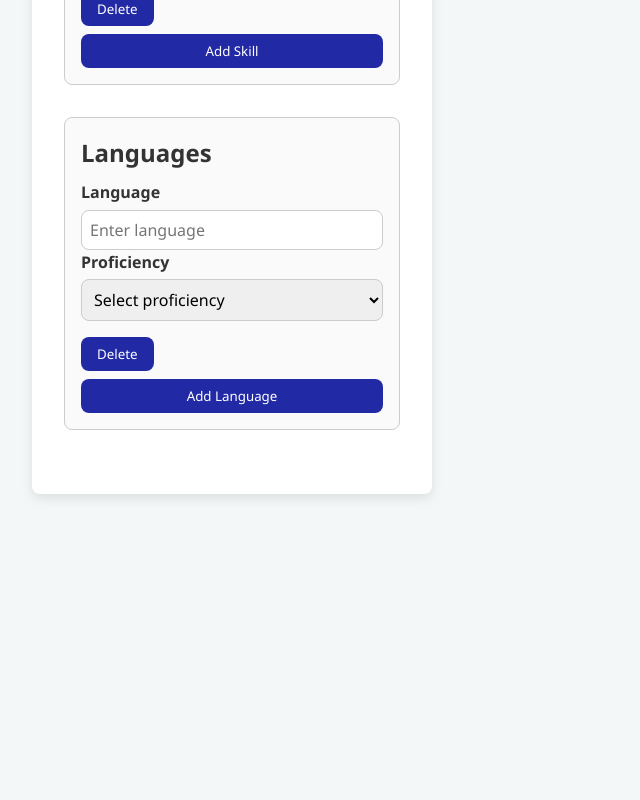
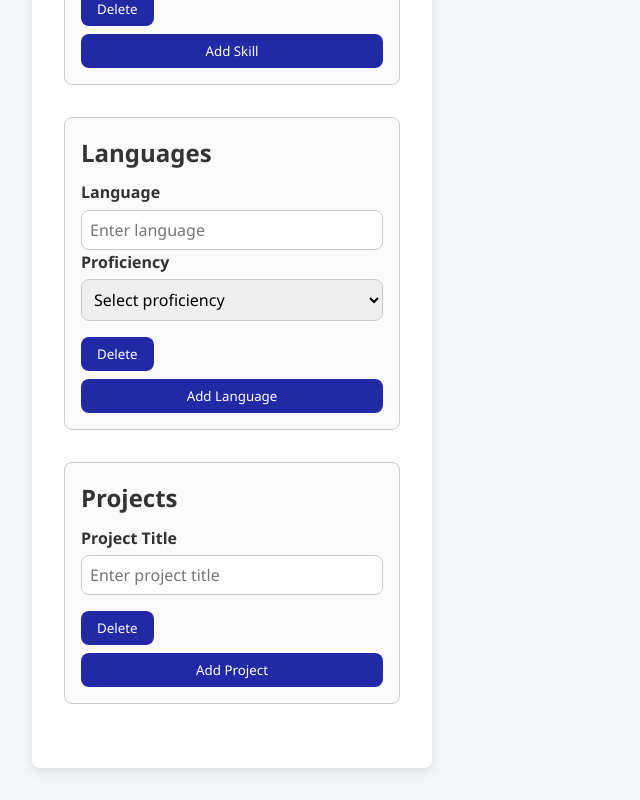
Before and after one commit to dlastic/cv-application, a React (Vite) app: page / in a window 1280 px wide. Shown: the part 1919-2719 px from the top of the page, without its empty margins (0-640 px from the left). Before the commit the page ends 2445 px from the top, so only its background shows below. Built offline with nearby package versions, Linux system fonts and the light colour scheme.

Commit message:
Add Projects section

```diff
--- a/src/App.css
+++ b/src/App.css
@@ -93,7 +93,8 @@ button:hover {
 .experience-list,
 .education-list,
 .skills-list,
-.languages-list {
+.languages-list,
+.projects-list {
   display: flex;
   flex-direction: column;
   gap: var(--space-xs);
@@ -199,13 +200,15 @@ textarea:focus {
 }
 
 .cv-experience,
-.cv-skills {
+.cv-skills,
+.cv-languages {
   border-bottom: 2px solid var(--color-cv-border);
   padding-bottom: var(--space-md);
 }
 
 .cv-education,
-.cv-languages {
+.cv-languages,
+.cv-projects {
   margin-top: var(--space-md);
 }
 
--- a/src/App.jsx
+++ b/src/App.jsx
@@ -5,6 +5,7 @@ import ExperienceList from "./components/ExperienceList";
 import EducationList from "./components/EducationList";
 import SkillsList from "./components/SkillsList";
 import LanguagesList from "./components/LanguagesList";
+import ProjectsList from "./components/ProjectsList";
 import CVDisplay from "./components/CVDisplay";
 import exampleData from "./data/exampleData";
 import {
@@ -13,6 +14,7 @@ import {
   initializeEducation,
   initializeSkill,
   initializeLanguage,
+  initializeProject,
 } from "./data/initializers";
 
 export default function App() {
@@ -21,6 +23,7 @@ export default function App() {
   const [educations, setEducations] = useState([initializeEducation()]);
   const [skills, setSkills] = useState([initializeSkill()]);
   const [languages, setLanguages] = useState([initializeLanguage()]);
+  const [projects, setProjects] = useState([initializeProject()]);
 
   function loadExample() {
     setPersonalInfo(exampleData.personalInfo);
@@ -28,6 +31,7 @@ export default function App() {
     setEducations(exampleData.educations);
     setSkills(exampleData.skills);
     setLanguages(exampleData.languages);
+    setProjects(exampleData.projects);
   }
 
   function clearData() {
@@ -36,6 +40,7 @@ export default function App() {
     setEducations([initializeEducation()]);
     setSkills([initializeSkill()]);
     setLanguages([initializeLanguage()]);
+    setProjects([initializeProject()]);
   }
 
   return (
@@ -52,6 +57,7 @@ export default function App() {
         <EducationList educations={educations} setEducations={setEducations} />
         <SkillsList skills={skills} setSkills={setSkills} />
         <LanguagesList languages={languages} setLanguages={setLanguages} />
+        <ProjectsList projects={projects} setProjects={setProjects}/>
       </div>
 
       <div className="preview-section">
@@ -61,6 +67,7 @@ export default function App() {
           educations={educations}
           skills={skills}
           languages={languages}
+          projects={projects}
         />
       </div>
     </div>
--- a/src/components/CVDisplay.jsx
+++ b/src/components/CVDisplay.jsx
@@ -35,6 +35,7 @@ export default function CVDisplay({
   educations,
   skills,
   languages,
+  projects,
 }) {
   const iconsSize = 16;
   const proficiencyMap = {
@@ -159,6 +160,17 @@ export default function CVDisplay({
               </ul>
             </div>
           )}
+
+          {hasAnyFilled(projects) && (
+            <div className="cv-projects">
+              <h2>Projects</h2>
+              <ul>
+                {projects.filter(hasValues).map((project) => (
+                  <li key={project.id}>{project.title}</li>
+                ))}
+              </ul>
+            </div>
+          )}
         </section>
       </main>
     </div>
--- /dev/null
+++ b/src/components/Project.jsx
@@ -0,0 +1,21 @@
+export default function Project({ project, setProject, deleteProject }) {
+  return (
+    <div className="project">
+      <form>
+        <label htmlFor={`project-${project.id}`}>Project Title</label>
+        <input
+          type="text"
+          id={`project-${project.id}`}
+          name="title"
+          value={project.title}
+          onChange={(e) => setProject({ ...project, title: e.target.value })}
+          placeholder="Enter project title"
+        />
+
+        <button type="button" onClick={deleteProject}>
+          Delete
+        </button>
+      </form>
+    </div>
+  );
+}
--- /dev/null
+++ b/src/components/ProjectsList.jsx
@@ -0,0 +1,37 @@
+import Project from "./Project";
+import { initializeProject } from "../data/initializers";
+
+export default function ProjectsList({ projects, setProjects }) {
+  const addProject = () => {
+    setProjects([...projects, initializeProject()]);
+  };
+
+  const updateProject = (id, updatedProject) => {
+    setProjects(
+      projects.map((project) => (project.id === id ? updatedProject : project))
+    );
+  };
+
+  const deleteProject = (id) => {
+    setProjects(projects.filter((project) => project.id !== id));
+  };
+
+  return (
+    <div className="projects-list">
+      <h2>Projects</h2>
+      {projects.map((project) => (
+        <Project
+          key={project.id}
+          project={project}
+          setProject={(updatedProject) =>
+            updateProject(project.id, updatedProject)
+          }
+          deleteProject={() => deleteProject(project.id)}
+        />
+      ))}
+      <button type="button" onClick={addProject}>
+        Add Project
+      </button>
+    </div>
+  );
+}
--- a/src/data/exampleData.js
+++ b/src/data/exampleData.js
@@ -58,6 +58,12 @@ const exampleData = {
     { id: 2, lang: "Spanish", proficiency: "full" },
     { id: 3, lang: "French", proficiency: "limited" },
   ],
+  projects: [
+    { id: 1, title: "CLI tool for task automation" },
+    { id: 2, title: "Web-based project management app" },
+    { id: 3, title: "Personal portfolio website" },
+    { id: 4, title: "Open-source contributions to libraries" },
+  ],
 };
 
 export default exampleData;
--- a/src/data/initializers.js
+++ b/src/data/initializers.js
@@ -32,10 +32,16 @@ const initializeLanguage = () => ({
   proficiency: "",
 });
 
+const initializeProject = () => ({
+  id: crypto.randomUUID(),
+  title: "",
+});
+
 export {
   initializePersonalInfo,
   initializeExperience,
   initializeEducation,
   initializeSkill,
   initializeLanguage,
+  initializeProject
 };
```
